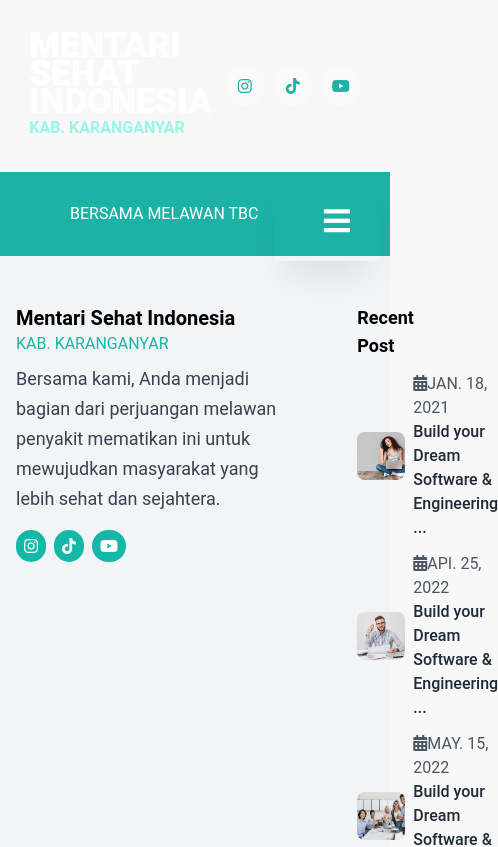
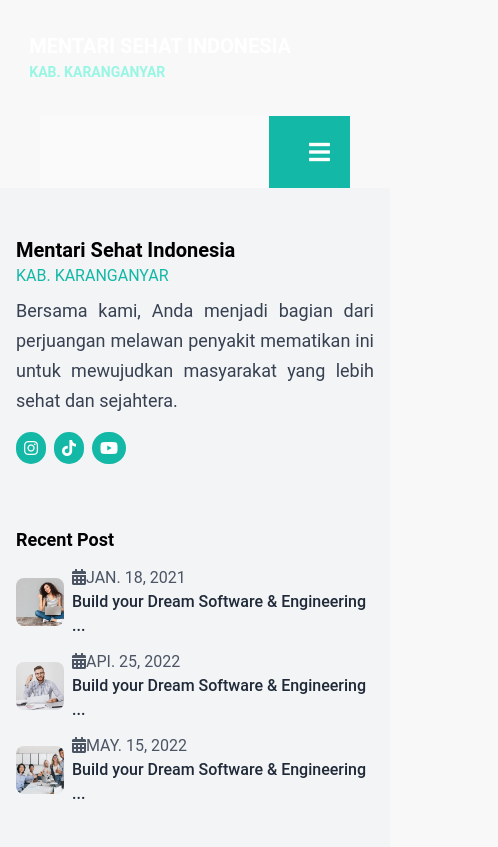
Before and after one commit to AndikaRisky31/frontend-msikaranganyar, a React (Create React App) app: page /SSR in a window 390 px wide. Shown: the top 847 px of the page, 498 px wide, since content can reach past the window. Built offline with nearby package versions, Linux system fonts and the light colour scheme.

Commit message:
fix responsif footer dan header

```diff
--- a/src/App.css
+++ b/src/App.css
@@ -45,7 +45,7 @@ li {
 .row {
   width: 50%;
 }
-button {
+/* button {
   padding: 17px 30px;
   background-color: #fff;
   color: #1eb2a6;
@@ -56,7 +56,7 @@ button {
   cursor: pointer;
   box-shadow: 0 24px 36px -11px rgb(0 0 0 / 9%);
   transition: 0.5s;
-}
+} */
 button i {
   margin-left: 20px;
 }
--- a/src/components/about/AboutCard.jsx
+++ b/src/components/about/AboutCard.jsx
@@ -1,3 +1,4 @@
+import React from "react";
 import Heading from "../common/heading/Heading";
 import { homeAbout } from "../../dummydata";
 import DataPasien from "./DataPasien";
@@ -5,25 +6,23 @@ import DataPasien from "./DataPasien";
 const AboutCard = () => {
   return (
     <>
-      <section>
-        <div className="flex justify-between px-4 md:px-8 lg:px-12">
-          <div className="left">
-            <img src="./images/about.webp" alt="" className="object-cover h-full w-full"/>
+      <section className="px-4 md:px-8 lg:px-12">
+        <div className="flex flex-col lg:flex-row justify-between items-center">
+          <div className="order-1 lg:order-1">
+            <img src="./images/about.webp" alt="" className="object-cover w-auto h-full  lg:w-max-1/2" />
           </div>
-          <div className="right flex flex-col justify-between h-full px-10">
+          <div className="order-2 lg:order-2 lg:ml-5">
             <Heading subtitle="Pelopor Perubahan Menuju Indonesia Bebas TBC Tahun 2030 di Karanganyar" title="VISI DAN MISI" />
-            <div>
-              {homeAbout.map((val) => {
-                return (
-                  <div key={val.id} className="item flex items-center justify-between bg-white mt-5 p-4 transition duration-500 ease-in-out hover:bg-teal-500 hover:text-white hover:shadow-lg">
-                      <img src={val.cover} alt="" className="w-16 h-16" />
-                    <div className="text ml-4">
-                      <h2 className="text-lg font-semibold">{val.title}</h2>
-                      <p className="text-gray-600">{val.desc}</p>
-                    </div>
+            <div className="mt-5">
+              {homeAbout.map((val) => (
+                <div key={val.id} className="item flex items-center justify-between bg-white mb-5 p-4 transition duration-500 ease-in-out hover:bg-teal-500 hover:text-white hover:shadow-lg">
+                  <img src={val.cover} alt="" className="w-16 h-16" />
+                  <div className="text ml-4">
+                    <h2 className="text-lg font-semibold">{val.title}</h2>
+                    <p className="text-gray-600">{val.desc}</p>
                   </div>
-                );
-              })}
+                </div>
+              ))}
             </div>
           </div>
         </div>
--- a/src/components/common/footer/Footer.jsx
+++ b/src/components/common/footer/Footer.jsx
@@ -4,11 +4,11 @@ import { blog } from "../../../dummydata";
 const Footer = () => {
   return (
     <footer className="bg-gray-100 py-8">
-      <div className="mx-auto grid grid-cols-1 sm:grid-cols-2 md:grid-cols-3 lg:grid-cols-3 gap-4">
+      <div className="grid min-[320px]:grid-cols-1 sm:grid-cols-2 md:grid-cols-2 lg:grid-cols-3 gap-4 mx-auto">
         <div className="p-4">
           <h1 className="text-xl font-bold">Mentari Sehat Indonesia</h1>
           <span className="text-teal-500">KAB. KARANGANYAR</span>
-          <p className="text-gray-700 mt-2">Bersama kami, Anda menjadi bagian dari perjuangan melawan penyakit mematikan ini untuk mewujudkan masyarakat yang lebih sehat dan sejahtera.</p>
+          <p className="text-gray-700 mt-2 text-justify">Bersama kami, Anda menjadi bagian dari perjuangan melawan penyakit mematikan ini untuk mewujudkan masyarakat yang lebih sehat dan sejahtera.</p>
           <div className="flex mt-4">
             <a href="https://www.instagram.com/_msi_karanganyar?igsh=MXN1MHM0enR6eTJydg==" target="_blank" rel="noopener noreferrer" className="mr-2">
               <i className='fab fa-instagram text-white bg-teal-500 rounded-full p-2'></i>
@@ -21,7 +21,7 @@ const Footer = () => {
             </a>
           </div>
         </div>
-        <div className="p-4 sm:col-span-2 md:col-span-3 lg:col-span-1">
+        <div className="p-4">
           <h3 className="text-lg font-semibold">Recent Post</h3>
           {blog.slice(0, 3).map((val, index) => (
             <div key={index} className="mt-3 flex items-center">
--- a/src/components/common/header/Head.jsx
+++ b/src/components/common/header/Head.jsx
@@ -6,11 +6,12 @@ const Head = () => {
       <section className='bg-transparent py-8'>
         <div className='container flex justify-between items-center'>
           <div className='logo'>
-            <h1 className="text-xl text-white font-bold">MENTARI SEHAT INDONESIA</h1>
-            <span className="text-teal-200 font-bold">KAB. KARANGANYAR</span>
+          <h1 className="text-xl sm:text-2xl md:text-3xl lg:text-3xl text-white font-bold leading-7">MENTARI SEHAT INDONESIA</h1>
+<span className="text-teal-200 text-sm sm:text-base md:text-lg lg:text-xl font-bold">KAB. KARANGANYAR</span>
+
           </div>
 
-          <div className='social flex'>
+          <div className='social flex max-sm:hidden'>
             <a href="https://www.instagram.com/_msi_karanganyar?igsh=MXN1MHM0enR6eTJydg==" target="_blank" rel="noopener noreferrer" className="mr-2">
               <i className='fab fa-instagram icon w-10 h-10 flex justify-center items-center rounded-full text-white bg-green-500 transition duration-500 hover:bg-teal-600'></i>
             </a>
--- a/src/components/common/header/Header.jsx
+++ b/src/components/common/header/Header.jsx
@@ -1,49 +1,50 @@
-import React, { useState } from "react"
-import { Link } from "react-router-dom"
-import Head from "./Head"
-import "./header.css"
+import React, { useState } from "react";
+import { Link } from "react-router-dom";
+import Head from "./Head";
 
 const Header = () => {
-  const [click, setClick] = useState(false)
+  const [click, setClick] = useState(false);
 
   return (
     <>
       <Head />
       <header>
-        <nav className='flexSB'>
-          <ul className={click ? "mobile-nav" : "flexSB "} onClick={() => setClick(false)}>
-            <li>
-              <Link to='/'>Beranda</Link>
-            </li>
-            <li>
-              <Link to='/news'>Berita</Link>
-            </li>
-            <li>
-              <Link to='/courses'>Pengumuman</Link>
-            </li>
-            <li>
-              <Link to='/about'>Tentang Kami</Link>
-            </li>
-            <li>
-              <Link to='/team'>Tim</Link>
-            </li>
-            <li>
-              <Link to='/lowongan'>Lowongan</Link>
-            </li>
-            <li>
-              <Link to='/contact'>Kontak</Link>
-            </li>
-          </ul>
-          <div className='start'>
-            <div className='button'>BERSAMA MELAWAN TBC</div>
+        <nav className='flex justify-between items-center bg-opacity-20 bg-white mx-10 h-24 min-[10px]:h-auto md:h-24 lg:h-24'>
+          <button className='md:hidden h-full bg-teal-500 p-5 ml-auto' onClick={() => setClick(!click)}>
+            {click ? <i className='fa fa-times text-2xl text-white'></i> : <i className='fa fa-bars text-2xl text-white'></i>}
+          </button>
+          <div className={`${click ? 'absolute top-24 left-0 w-full bg-teal-500' : 'md:px-12 lg:px-20'}`}>
+            <ul className={`flex flex-col items-center md:flex-row ${click ? 'block' : 'max-md:hidden'}`}>
+              <li className='md:mr-8'>
+                <Link className="text-white" to='/'>Beranda</Link>
+              </li>
+              <li className='md:mr-8'>
+                <Link className="text-white" to='/news'>Berita</Link>
+              </li>
+              <li className='md:mr-8'>
+                <Link className="text-white" to='/courses'>Pengumuman</Link>
+              </li>
+              <li className='md:mr-8'>
+                <Link className="text-white" to='/about'>Tentang Kami</Link>
+              </li>
+              <li className='md:mr-8'>
+                <Link className="text-white" to='/team'>Tim</Link>
+              </li>
+              <li className='md:mr-8'>
+                <Link className="text-white" to='/lowongan'>Lowongan</Link>
+              </li>
+              <li>
+                <Link className="text-white" to='/contact'>Kontak</Link>
+              </li>
+            </ul>
           </div>
-          <button className='toggle' onClick={() => setClick(!click)}>
-            {click ? <i className='fa fa-times'> </i> : <i className='fa fa-bars'></i>}
-          </button>
+          <div className="h-full bg-teal-500 start hidden md:flex md:items-center" text-white p-2 style={{ clipPath: 'polygon(20% 0, 100% 0%, 100% 100%, 0% 100%)' }}>
+            <div className='button text-white mx-16'>BERSAMA MELAWAN TBC</div>
+          </div>
         </nav>
       </header>
     </>
-  )
-}
+  );
+};
 
-export default Header
+export default Header;
--- a/src/components/common/header/header.css
+++ /dev/null
@@ -1,82 +0,0 @@
-/*--------head------------*/
-.head {
-  padding: 20px 0;
-  color: #fff;
-}
-.logo h1 {
-  font-size: 35px;
-  font-weight: 900;
-}
-.head .icon {
-  margin-left: 10px;
-}
-
-.spann{
-  font-size: 25px;
-}
-/*--------head------------*/
-/*--------header------------*/
-header {
-  background-color: rgba(255, 255, 255, 0.2);
-  margin: 0 30px;
-}
-header .nav {
-  display: flex !important;
-}
-header li {
-  margin-right: 40px;
-}
-header ul {
-  padding: 30px 20px;
-}
-header ul li a {
-  color: #fff;
-  font-weight: 500;
-  transition: 0.5s;
-}
-header ul li a:hover {
-  color: #1eb2a6;
-}
-.start {
-  background-color: #1eb2a6;
-  padding: 30px 70px;
-  color: #fff;
-  clip-path: polygon(10% 0%, 100% 0, 100% 100%, 0% 100%);
-}
-.toggle {
-  display: none;
-}
-
-/*--------header------------*/
-@media screen and (max-width: 768px) {
-  .start {
-    clip-path: none;
-  }
-  header {
-    margin: 0;
-    background-color: #1eb2a6;
-    position: relative;
-  }
-  header ul.flexSB {
-    display: none;
-  }
-  header ul li {
-    margin-bottom: 20px;
-  }
-  .toggle {
-    display: block;
-    background: none;
-    color: #fff;
-    font-size: 30px;
-    position: absolute;
-    right: 0;
-    top: -20px;
-  }
-  .mobile-nav {
-    position: absolute;
-    top: 7vh;
-    left: 0;
-    width: 100%;
-    background-color: #1eb2a6;
-  }
-}
--- a/src/components/home/testimonal/Testimonal.jsx
+++ b/src/components/home/testimonal/Testimonal.jsx
@@ -7,16 +7,16 @@ const Testimonal = () => {
     <>
       <section className="m-auto max-w-[85%]">
           <Heading subtitle="TESTIMONIAL" title="Cerita Inspiratif Pasien TBC" />
-          <div className="flex overflow-x-auto snap-mandatory snap-x h-[450px]">
+          <div className="flex overflow-x-auto snap-mandatory snap-x h-[400px]">
             {testimonal.map((val) => (
-              <div key={val.id} className="snap-start m-4 shadow-md p-4 flex-shrink-0 w-[350px]" >
-                <div className="relative">
+              <div key={val.id} className="snap-start m-4 shadow-md p-4 flex-shrink-0 w-[350px]">
+                <div className="relative flex items-center">
                   <img src={val.cover} alt="" className="w-24 h-24 rounded-full object-cover" />
                   <i className="fa fa-quote-left absolute bottom-0 left-4 bg-teal-500 text-white p-2 rounded-full"></i>
-                </div>
-                <div className="ml-4">
-                  <h2 className="text-lg font-bold">{val.name}</h2>
-                  <span className="text-teal-500">{val.post}</span>
+                  <div className="ml-4">
+                    <h2 className="text-lg font-bold">{val.name}</h2>
+                    <span className="text-teal-500">{val.post}</span>
+                  </div>
                 </div>
                 <p className="mt-4 text-gray-500 text-justify">{val.desc}</p>
               </div>
```
Also changed, not shown: src/components/about/DataPasien.jsx (+5 -5 lines), src/components/home/testimonal/style.css (deleted, +0 -48 lines).
